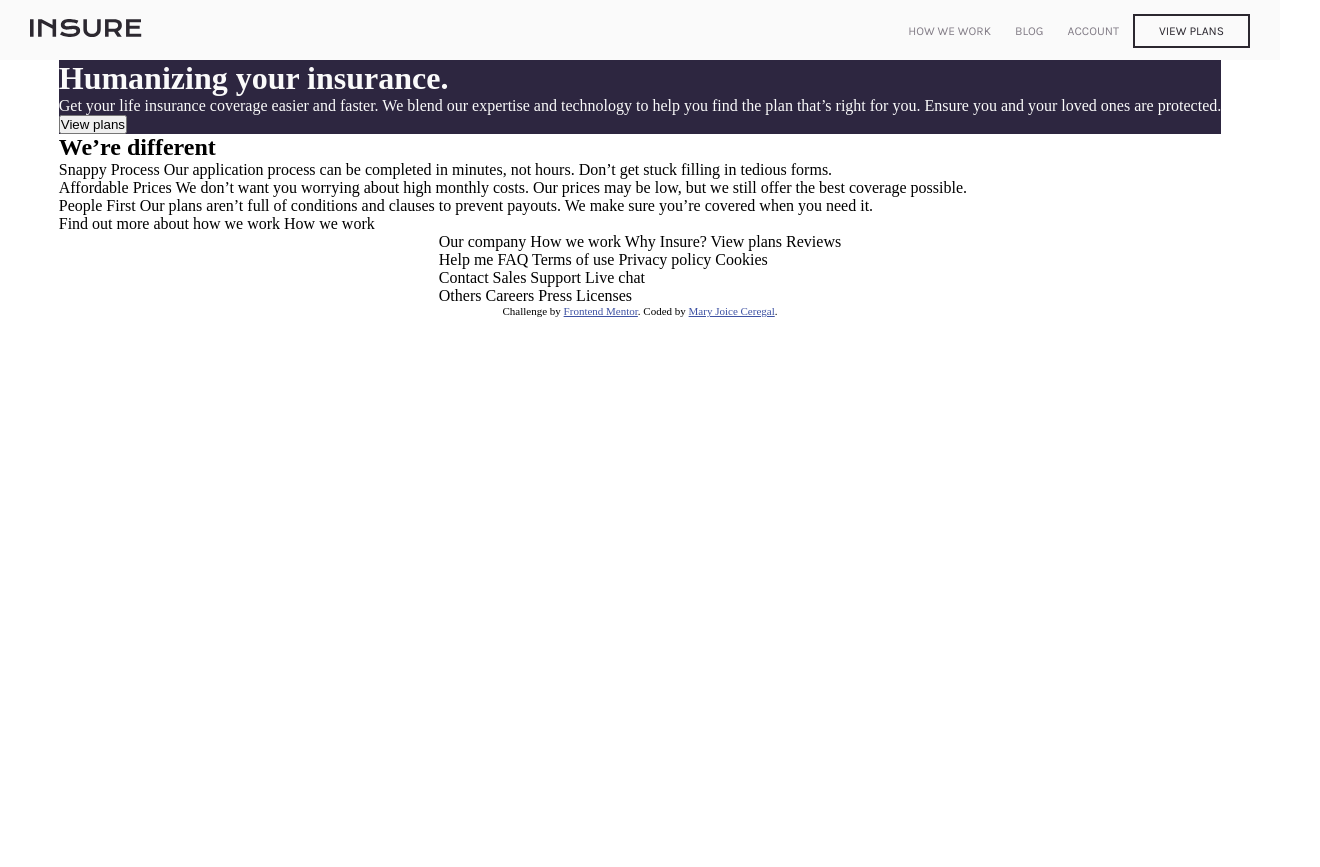
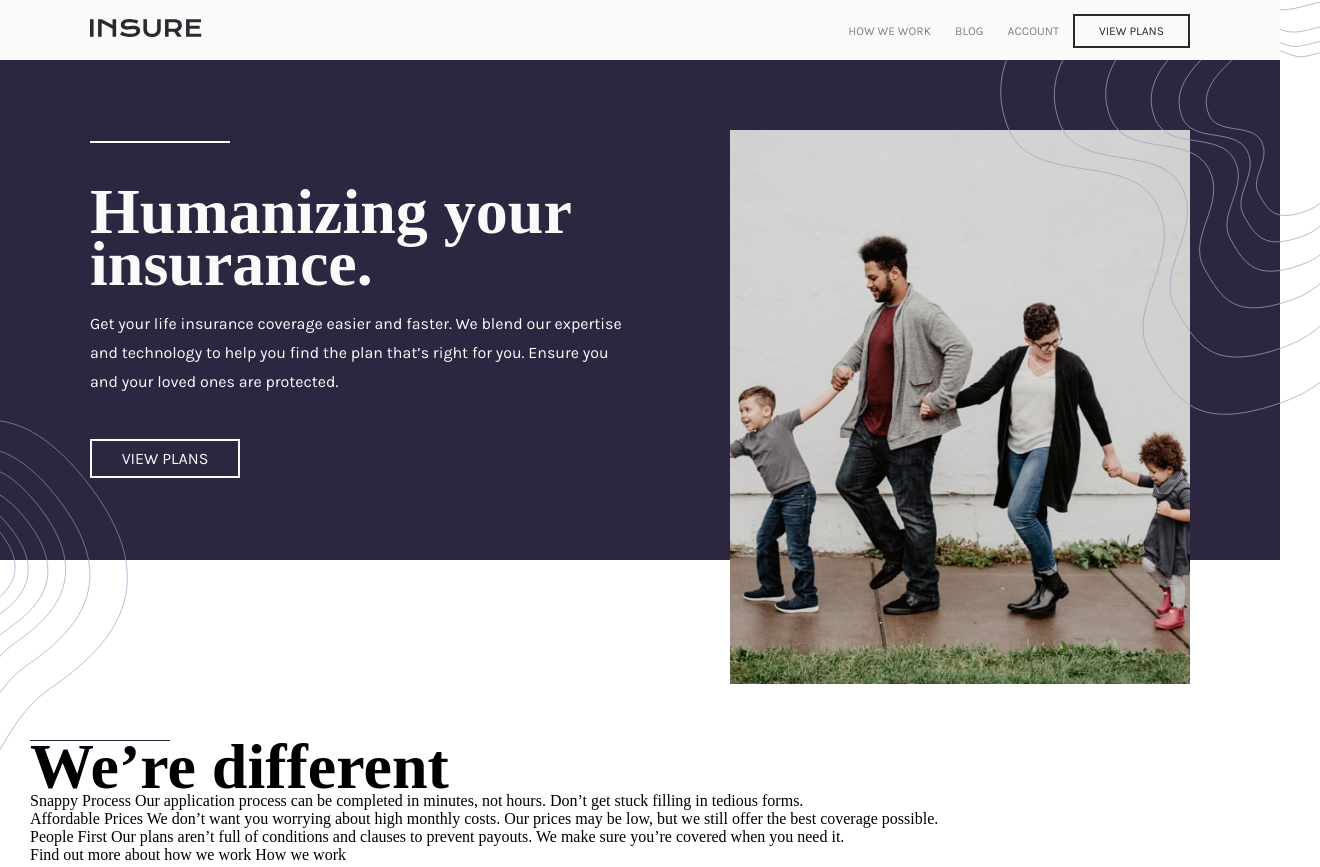
Before and after one commit to emjayceee/insure-landing-page, a plain HTML site: page index.html in a window 1280 px wide. Shown: the top 867 px of the page, 1320 px wide, since content can reach past the window. Before the commit the page ends 800 px from the top, so only its background shows below. Drawn offline with Linux system fonts and the light colour scheme.

Commit message:
first content completion progressing to  second content

```diff
--- a/index.html
+++ b/index.html
@@ -31,18 +31,26 @@
     </div>
   </div>
   <div class="main-content">
+    <img class="upper-right" src="images\bg-pattern-intro-right-desktop.svg" alt="upper right design"/>
+    <img class="middle-left" src="images\bg-pattern-intro-left-desktop.svg" alt="middle left design"/>
     <div class="first-content">
+      <div class="first-container">
+          <div class="line"></div>
           <p>
-        <h1><span>Humanizing your insurance.</span></h1>
+            <h1 id="first-content-header header" style="font-size: 64px; line-height: 0.8" font-family="Karla">Humanizing your insurance.</h1>
 
-        Get your life insurance coverage easier and faster. We blend our expertise
+            <span style="line-height: 1.8">Get your life insurance coverage easier and faster. We blend our expertise
             and technology to help you find the plan that’s right for you. Ensure you
-        and your loved ones are protected.
+            and your loved ones are protected.</span>
           </p>
           <button>View plans</button>
       </div>
+      <img class="image-intro" src="images\image-intro-desktop.jpg" alt="a family picture"/>
+    </div>
     <div class="second-content">
-        <h2>We’re different</h2>
+        <div class="line2"></div>
+        <div class="second-container">
+            <h1 id="second-content-header header" style="font-size: 64px; line-height: 0.8">We’re different</h1>
             <div class="about">
               <div class="about-1">Snappy Process
 
@@ -59,6 +67,7 @@
 
                 Our plans aren’t full of conditions and clauses to prevent payouts. We make
                 sure you’re covered when you need it.
+              </div>
             </div>
         </div>
       <div class="how-we-work">
--- a/styles.css
+++ b/styles.css
@@ -32,9 +32,11 @@ body {
     width: 100%;
     height: 60px;
     margin: auto;
-    padding: 0 30px 0 30px;
+    padding: 0 90px 0 90px;
     justify-content: space-between;
     align-items: center;
+    position: relative;
+    z-index: 2;
 }
 
 .nav-links {
@@ -58,7 +60,104 @@ ul a:last-child {
 
 /* main content */
 
+.main-content {
+    width: 100%;
+
+}
+
+.upper-right {
+    background-image: url(images\bg-pattern-intro-right-desktop.svg);
+    position:absolute;
+    right: -40px;
+    top: -20px;
+    width: 25%;
+    z-index: 1;
+    overflow: hidden;
+}
+
+.middle-left {
+    background-image: url(images\bg-pattern-intro-left-desktop.svg);
+    position:absolute;
+    left: 0;
+    top: 420px;
+    width:10%;
+    z-index: 1;
+}
+
 .first-content {
     background-color: var(--blue950);
-    color: var(--gray50)
+    color: var(--gray50);
+    display:flex;
+    position: relative;
+    width: 100%;
+    height: 500px;
+    justify-content: space-between;
+    margin: 0;
+    padding: 30px;
 }
+
+.first-container {
+    display: flex;
+    flex-direction: column;
+    justify-content: space-evenly;
+    margin: 0;
+    padding: 30px 0 30px 60px;
+    width: 50%;
+
+}
+
+
+.line {
+    width: 140px;
+    color: var(--gray50);
+    border: solid 1px;
+}
+
+span, button {
+    font-family: "Karla", sans-serif;
+    font-size: 16px;
+}
+
+button {
+    background-color: var(--blue950);
+    color: var(--gray50);
+    border: solid 2px var(--gray50);
+    width: 150px;
+    padding: 8px 28px;
+    font-family: "Karla", sans-serif;
+    text-transform: uppercase; /*combine all selectors with same font*/
+}
+
+.image-intro {
+    position: absolute;
+    float: right;
+    overflow: visible;
+    width: 35%;
+    min-width:520px;
+    max-width:520px;
+    height: auto;
+    object-fit: cover;
+    top: 40px;
+    right: 30px;
+    padding: 30px 60px 0 0;
+}
+
+/* second content */
+
+#header {
+    font-family: "Karla", sans-serif;
+    color: var(--blue950);
+}
+
+.second-content{
+    display: flex;
+    flex-direction: column;
+    width: 100%;
+    padding: 60px 30px 30px 30px;
+}
+.line2 {
+    width: 140px;
+    color: var(--blue950);
+    border-bottom: solid 1px;
+    padding: 60px 0 ;
+}
```
Lines whose indentation alone changed are shown as unchanged.
